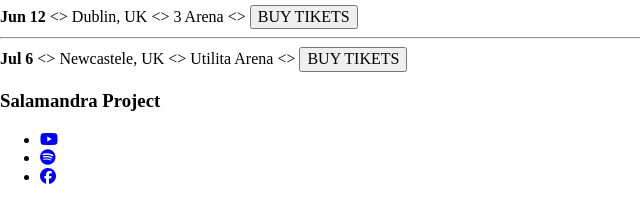
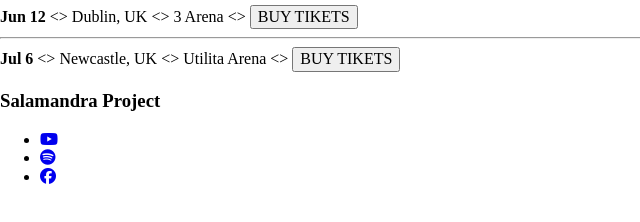
Before and after one commit to Dorultan-C/Salamandra-project.github.io, a plain HTML site: page index.html in a window 1280 px wide. Shown: the part 468-690 px from the top of the page, 0-640 px from the left. Drawn offline with Linux system fonts and the light colour scheme.

Commit message:
misspelling

```diff
--- a/index.html
+++ b/index.html
@@ -84,7 +84,7 @@
       <div>
         <strong>Jul 6</strong>
         &lt;&gt;
-        <span>Newcastele, UK</span>
+        <span>Newcastle, UK</span>
         &lt;&gt;
         <span>Utilita Arena</span>
         &lt;&gt;
```
